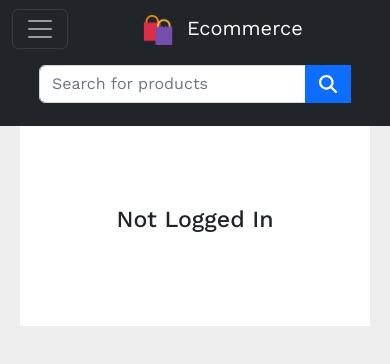
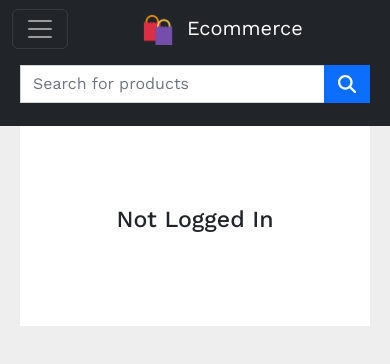
Before and after one commit to Rafael00X/Ecommerce-Frontend, a React (Create React App) app: page /cart in a window 390 px wide. Shown: the top 364 px of the page. Built offline with nearby package versions, Linux system fonts and the light colour scheme.

Commit message:
Made header responsive

```diff
--- a/src/components/forms/SearchBar.jsx
+++ b/src/components/forms/SearchBar.jsx
@@ -14,7 +14,6 @@ export default function SearchBar() {
   };
 
   return (
-    <div className="container-fluid" style={{ margin: "15px" }}>
     <form
       className="d-flex search-bar"
       role="search"
@@ -30,6 +29,7 @@ export default function SearchBar() {
           aria-label="Search"
           value={value}
           onChange={(event) => setValue(event.target.value)}
+          style={{ borderRadius: "0" }}
         />
         <button className="btn btn-primary" type="submit">
           <SearchIcon
@@ -43,6 +43,5 @@ export default function SearchBar() {
         </button>
       </div>
     </form>
-    </div>
   );
 }
--- a/src/components/header/Header.jsx
+++ b/src/components/header/Header.jsx
@@ -4,8 +4,10 @@ import Menu from "./Menu";
 import Logo from "../../assets/img/logo.png";
 import styles from "./Header.module.css";
 import SearchBar from "../forms/SearchBar";
+import useWindowDimensions from "../../hooks/useWindowDimensions";
 
 export default function Header() {
+  const { width } = useWindowDimensions();
   return (
     <nav
       className={`navbar navbar-expand-sm navbar-dark bg-dark ${styles.navbar}`}
@@ -23,13 +25,22 @@ export default function Header() {
           <span className="navbar-toggler-icon"></span>
         </button>
         <Brand />
-        <SearchBar />
+        {width > 1000 && (
+          <div className="container-fluid">
+            <SearchBar />
+          </div>
+        )}
         <div className="collapse navbar-collapse" id="navbarSupportedContent">
           <ul className="navbar-nav ms-auto mb-2 mb-lg-0">
             <Menu />
           </ul>
         </div>
       </div>
+      {width <= 1000 && (
+        <div style={{ padding: "15px 20px" }}>
+          <SearchBar />
+        </div>
+      )}
     </nav>
   );
 }
--- a/src/components/header/Header.module.css
+++ b/src/components/header/Header.module.css
@@ -8,6 +8,7 @@
 }
 
 .navbar {
+  display: block;
   position: sticky;
   top: 0;
   width: 100%;
```
Lines whose indentation alone changed are shown as unchanged.
